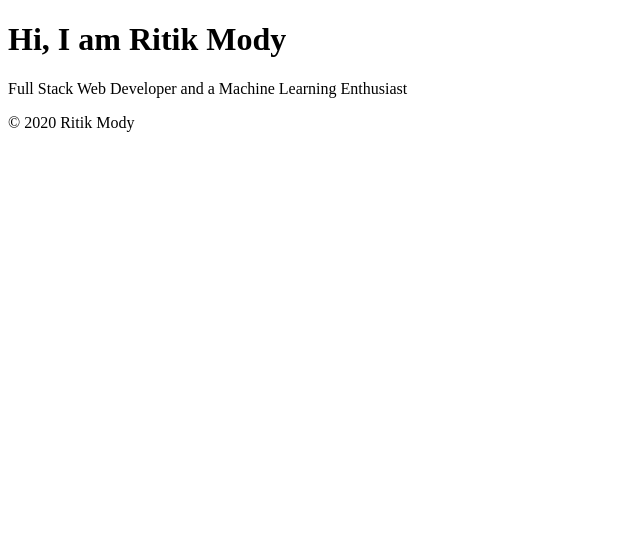
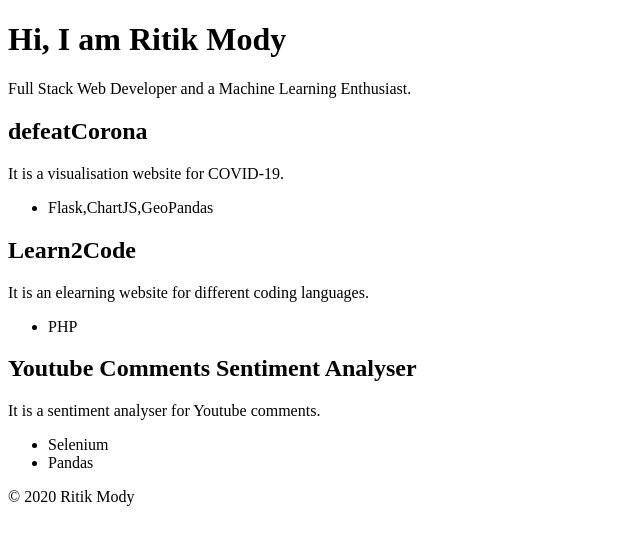
Before and after one commit to RitikMody/Portfolio, a React (Create React App) app: page / in a window 1280 px wide. Shown: the top 544 px of the page, without its empty margins (0-640 px from the left). Built offline with nearby package versions, Linux system fonts and the light colour scheme.

Commit message:
projects rendered

```diff
--- a/public/index.html
+++ b/public/index.html
@@ -2,10 +2,9 @@
 <html lang="en">
   <head>
     <meta charset="utf-8" />
-    <title>React App</title>
+    <title>Ritik Mody</title>
   </head>
   <body>
-    <noscript>You need to enable JavaScript to run this app.</noscript>
     <div id="root"></div>
     <script src="../src/index.js" type="text/jsx"></script>
   </body>
--- a/src/components/App.jsx
+++ b/src/components/App.jsx
@@ -1,13 +1,19 @@
-import React from "react";
-import Landing from "./Landing";
+import React, { useState } from "react";
+import Introduction from "./Introduction";
+import Project from "./Project";
 import Footer from "./Footer";
-import projects from "projects";
+import projects from "../projects";
 
 function App()
 {
     return (<div>
 
-    <Landing/>
+    <Introduction/>
+
+    {projects.map((item,index)=>{
+        return <Project key={index} title={item.title} description={item.description} software={item.software}/>
+    })}
+
     <Footer/>
 
     </div>);
--- /dev/null
+++ b/src/components/Introduction.jsx
@@ -0,0 +1,11 @@
+import React from "react";
+
+function Introduction()
+{
+    return (<div class="intro">
+    <h1>Hi, I am Ritik Mody </h1>
+    <p>Full Stack Web Developer and a Machine Learning Enthusiast.</p>
+    </div>);
+}
+
+export default Introduction;
--- a/src/components/Landing.jsx
+++ /dev/null
@@ -1,11 +0,0 @@
-import React from "react";
-
-function Landing()
-{
-    return (<div class="home">
-    <h1>Hi, I am Ritik Mody </h1>
-    <p>Full Stack Web Developer and a Machine Learning Enthusiast</p>
-    </div>);
-}
-
-export default Landing;
--- a/src/components/Project.jsx
+++ b/src/components/Project.jsx
@@ -1,5 +1,15 @@
 import React from "react";
 
-function Project(){
-    return <div className="project"></div>
+function Project(props){
+    return <div className="project">
+        <h2>{props.title}</h2>
+        <p>{props.description}</p>
+        <ul>
+        {props.software.map((item)=>{
+            return <li>{item}</li>;
+        })}
+        </ul>
+    </div>;
 }
+
+export default Project;
--- a/src/projects.js
+++ b/src/projects.js
@@ -12,7 +12,7 @@ const projects=[
     {
         "title":"Youtube Comments Sentiment Analyser",
         "description":"It is a sentiment analyser for Youtube comments.",
-        "software":["Vader Algorithm"]
+        "software":["Selenium","Pandas"]
     }
 ];
 
```
